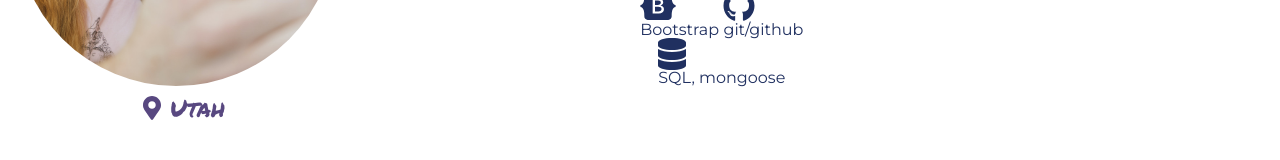
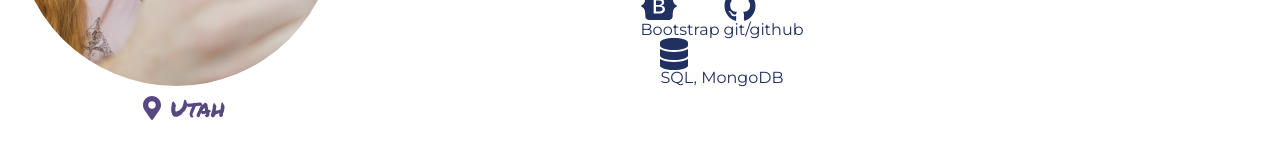
Before and after one commit to theykay/bubblegum, a React (Create React App) app: page / in a window 1280 px wide. Shown: the part 365-525 px from the top of the page. Built offline with nearby package versions, Linux system fonts and the light colour scheme.

Commit message:
working on aboutme

```diff
--- a/src/Pages/AboutMe/AboutMe.jsx
+++ b/src/Pages/AboutMe/AboutMe.jsx
@@ -72,7 +72,7 @@ const AboutMe = () => {
             </li>
             <li className="techItem">
               <FontAwesomeIcon className="techIcon" icon={faDatabase} />
-              <p>SQL, mongoose</p>
+              <p>SQL, MongoDB</p>
             </li>
           </ul>
         </section>
```
